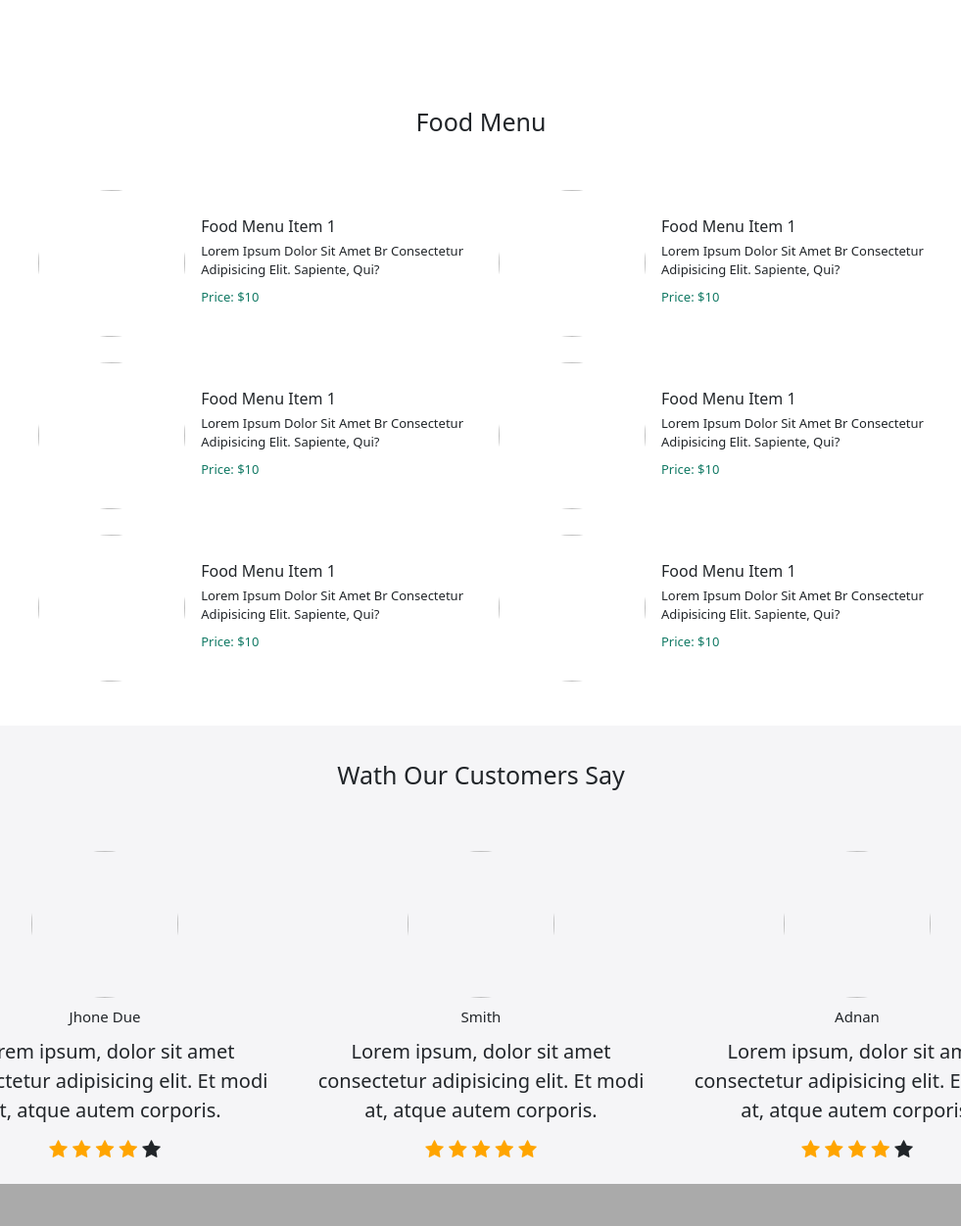
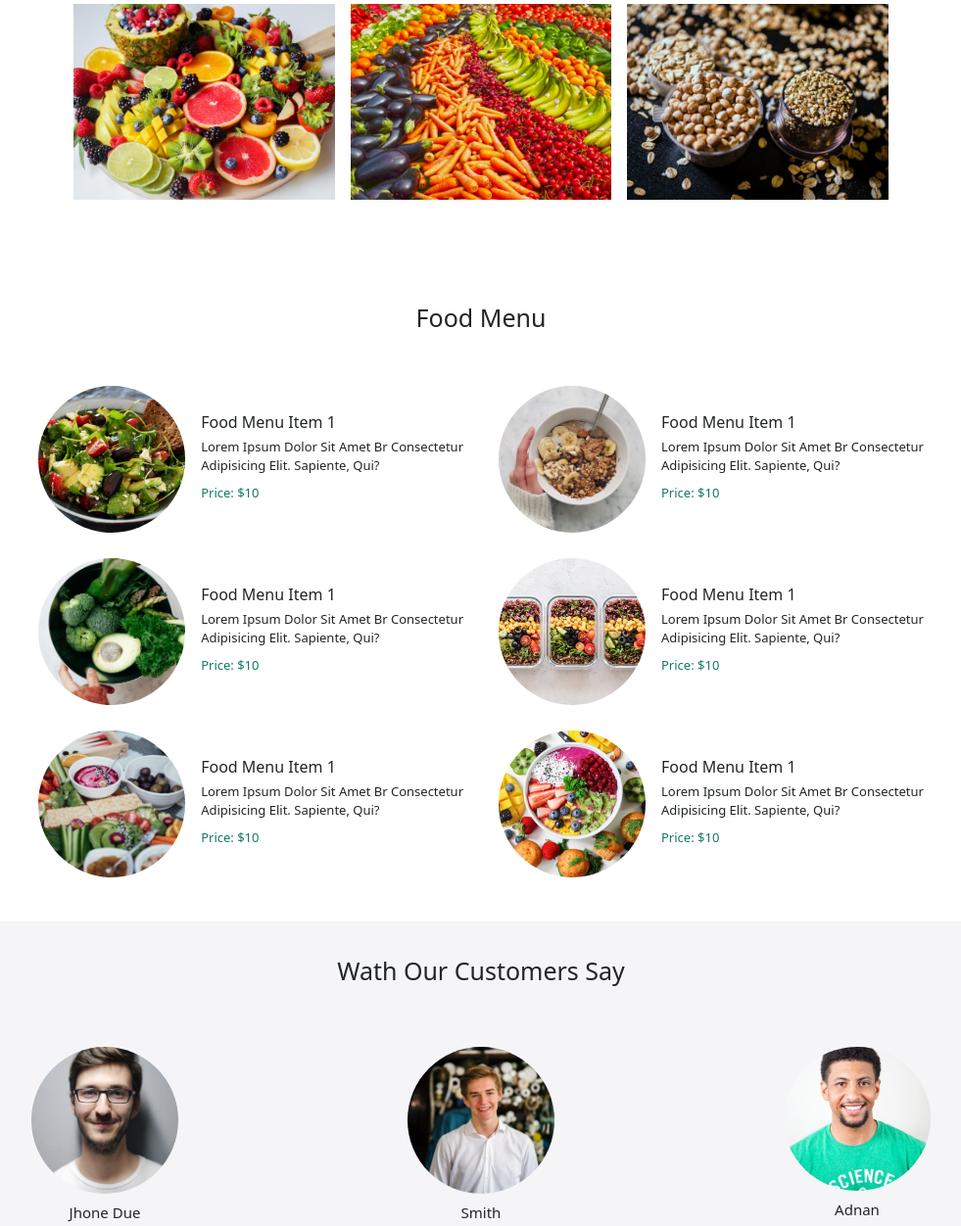
Before and after one commit to Farhanqamar/Food-app-with-HTML, a plain HTML site: page index.html in a window 1280 px wide. Shown: the part 1217-2469 px from the top of the page at 98% size, without its empty margins (149-1130 px from the left). Drawn offline with nearby package versions, Linux system fonts and the light colour scheme; the site is published under a folder, as on GitHub Pages, so addresses that start at the root find nothing.

Commit message:
Edit images

```diff
--- a/index.html
+++ b/index.html
@@ -56,7 +56,7 @@
         </p>
       </div>
       <div class="about-image">
-        <img src="/img/about-photo.jpg" alt="" />
+        <img src="./img/about-photo.jpg" alt="" />
       </div>
     </section>
 
@@ -66,7 +66,7 @@
         <div class="food-type-container">
           <div class="food-type fruit">
             <div class="image-container">
-              <img src="/img/food1.jpg" alt="" />
+              <img src="./img/food1.jpg" alt="" />
               <div class="image-content">
                 <h3>Fruit</h3>
                 <a href="#" class="type-btn">learn more</a>
@@ -76,7 +76,7 @@
 
           <div class="food-type vegetable">
             <div class="image-container">
-              <img src="/img/food2.jpg" alt="" />
+              <img src="./img/food2.jpg" alt="" />
               <div class="image-content">
                 <h3>Vegetable</h3>
                 <a href="#" class="type-btn">learn more</a>
@@ -86,7 +86,7 @@
 
           <div class="food-type grain">
             <div class="image-container">
-              <img src="/img/food3.jpg" alt="" />
+              <img src="./img/food3.jpg" alt="" />
               <div class="image-content">
                 <h3>Grain</h3>
                 <a href="#" class="type-btn">learn more</a>
@@ -104,7 +104,7 @@
           <h1 class="menu-h1">food menu</h1>
           <div class="menu-container">
             <div class="menu-card">
-              <img src="/img/food-menu1.jpg" alt="">
+              <img src="./img/food-menu1.jpg" alt="">
               <div class="menu-content">
                 <h4>food menu item 1</h4>
                 <p>Lorem ipsum dolor sit amet br consectetur <br> adipisicing  elit. Sapiente, qui? </p>
@@ -114,7 +114,7 @@
 
 
           <div class="menu-card">
-            <img src="/img/food-menu2.jpg" alt="">
+            <img src="./img/food-menu2.jpg" alt="">
             <div class="menu-content">
               <h4>food menu item 1</h4>
               <p>Lorem ipsum dolor sit amet br consectetur <br> adipisicing  elit. Sapiente, qui? </p>
@@ -123,7 +123,7 @@
           </div>
 
           <div class="menu-card">
-            <img src="/img/food-menu3.jpg" alt="">
+            <img src="./img/food-menu3.jpg" alt="">
             <div class="menu-content">
               <h4>food menu item 1</h4>
               <p>Lorem ipsum dolor sit amet br consectetur <br> adipisicing  elit. Sapiente, qui? </p>
@@ -132,7 +132,7 @@
           </div>
 
           <div class="menu-card">
-            <img src="/img/food-menu4.jpg" alt="">
+            <img src="./img/food-menu4.jpg" alt="">
             <div class="menu-content">
               <h4>food menu item 1</h4>
               <p>Lorem ipsum dolor sit amet br consectetur <br> adipisicing  elit. Sapiente, qui? </p>
@@ -141,7 +141,7 @@
           </div>
 
           <div class="menu-card">
-            <img src="/img/food-menu5.jpg" alt="">
+            <img src="./img/food-menu5.jpg" alt="">
             <div class="menu-content">
               <h4>food menu item 1</h4>
               <p>Lorem ipsum dolor sit amet br consectetur <br> adipisicing  elit. Sapiente, qui? </p>
@@ -150,7 +150,7 @@
           </div>
 
           <div class="menu-card">
-            <img src="/img/food-menu6.jpg" alt="">
+            <img src="./img/food-menu6.jpg" alt="">
             <div class="menu-content">
               <h4>food menu item 1</h4>
               <p>Lorem ipsum dolor sit amet br consectetur <br> adipisicing  elit. Sapiente, qui? </p>
@@ -170,7 +170,7 @@
           <div class="card-container">
             <div class="card-1">
               <div class="image-name">
-                <img src="/img/male-photo1.jpg" alt="">
+                <img src="./img/male-photo1.jpg" alt="">
                 <h4>Jhone Due</h4>
               </div>
               <p>Lorem ipsum, dolor sit amet consectetur adipisicing elit. Et modi at, atque autem corporis.</p>
@@ -185,7 +185,7 @@
 
             <div class="card-1">
               <div class="image-name">
-                <img src="/img/male-photo3.jpg" alt="">
+                <img src="./img/male-photo3.jpg" alt="">
                 <h4>Smith</h4>
               </div>
               <p>Lorem ipsum, dolor sit amet consectetur adipisicing elit. Et modi at, atque autem corporis.</p>
@@ -200,7 +200,7 @@
 
             <div class="card-1">
               <div class="image-name">
-                <img src="/img/male-photo2.jpg" alt="">
+                <img src="./img/male-photo2.jpg" alt="">
                 <h4>Adnan</h4>
               </div>
               <p>Lorem ipsum, dolor sit amet consectetur adipisicing elit. Et modi at, atque autem corporis.</p>
@@ -220,7 +220,7 @@
         <section class="contect-box-container" id="contect">
 
           <div class="contect-box">
-            <img src="/img/restraunt-image.jpg" alt="">
+            <img src="./img/restraunt-image.jpg" alt="">
           <form class="contect-form">
             <h1>contect us</h1>
             <input type="text" placeholder="Name">
--- a/style.css
+++ b/style.css
@@ -36,7 +36,7 @@ body{
 }
 .hero{
     height: 60vh;
-    background-image:linear-gradient(rgba(240,240,240,0.144), rgba(255,255,255,0.336)), url("/img/header-image2.jpg");
+    background-image:linear-gradient(rgba(240,240,240,0.144), rgba(255,255,255,0.336)), url("./img/header-image2.jpg");
     background-size: cover;
     background-position: center;
     background-repeat: no-repeat;
```
